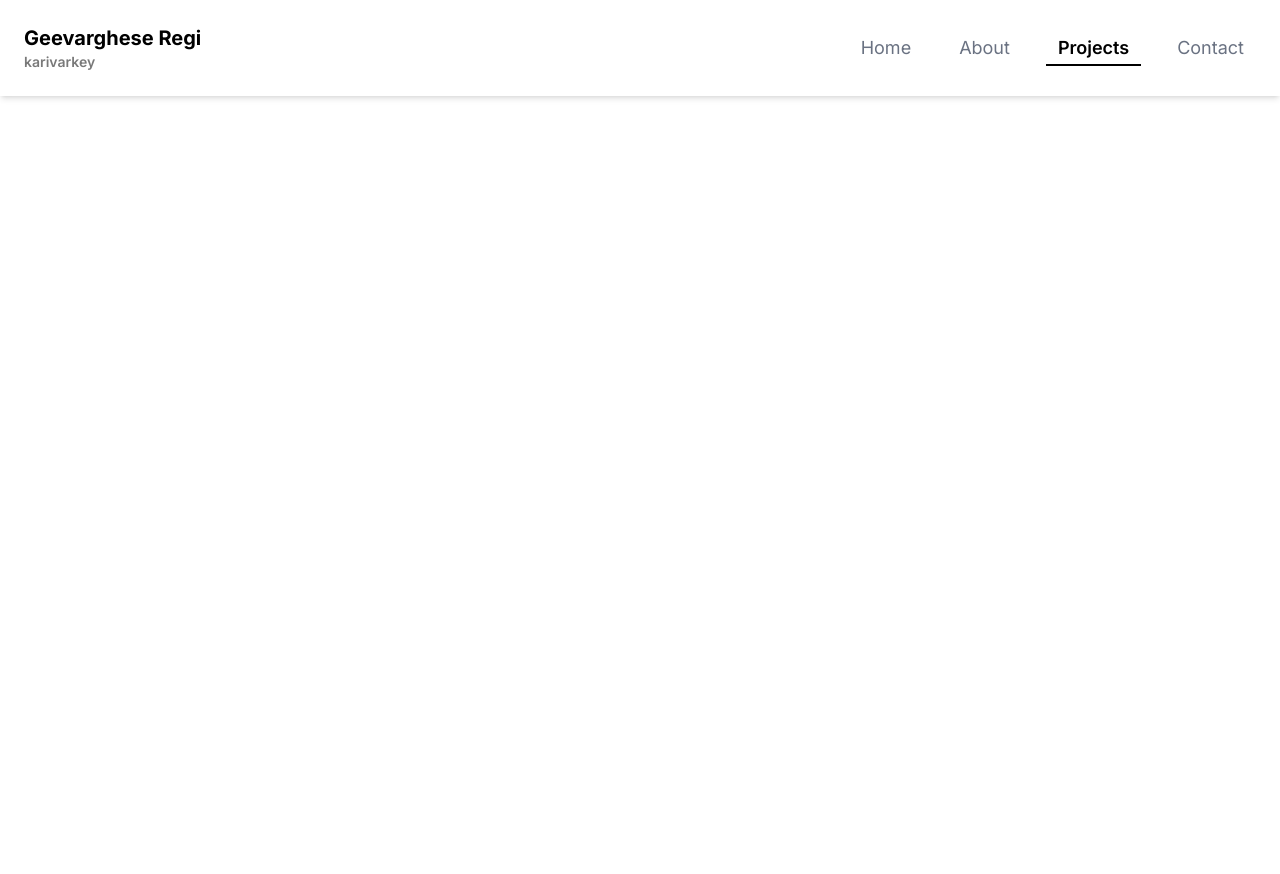
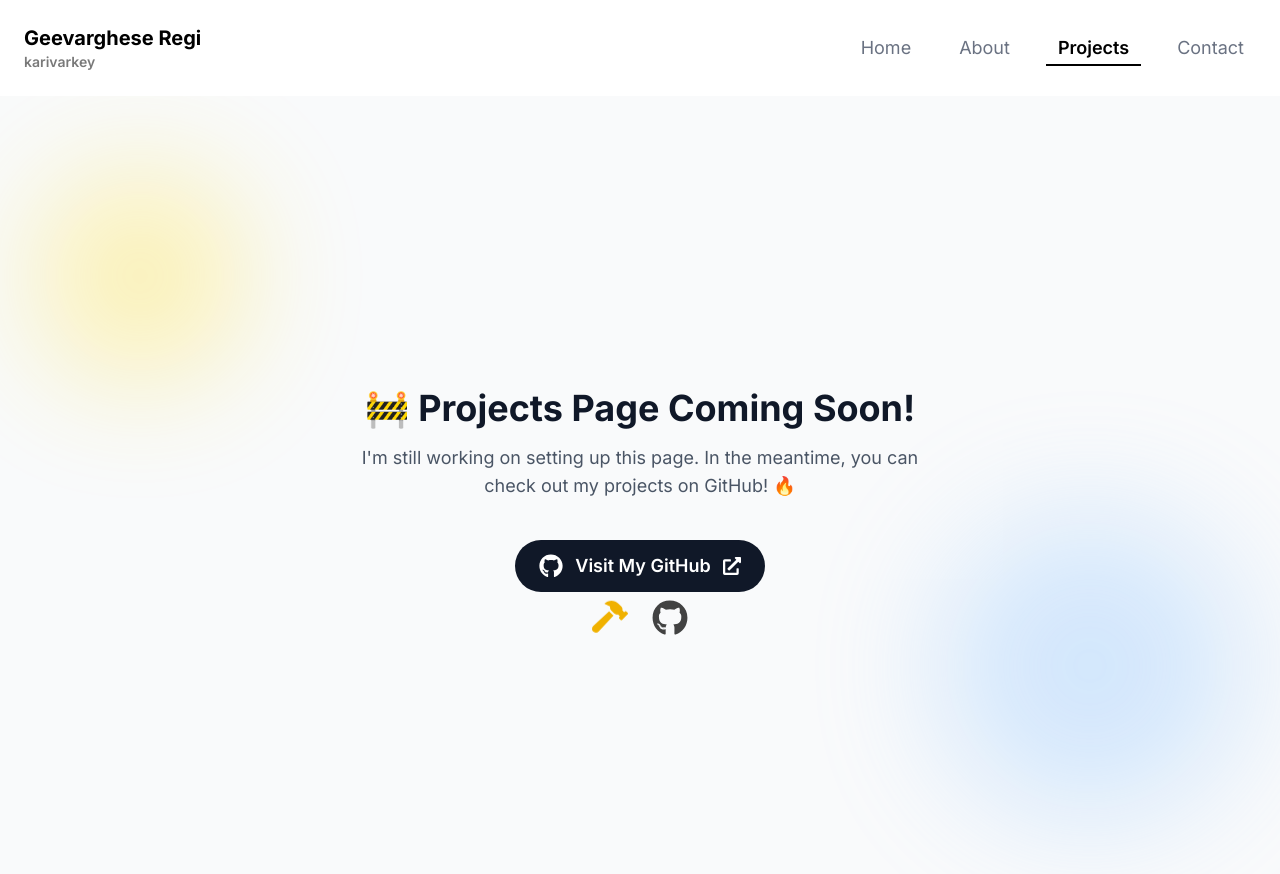
Before and after one commit to karivarkey/portfolio, a React (Vite) app: page /projects in a window 1280 px wide. Shown: the top 874 px of the page. Before the commit the page ends 800 px from the top, so only its background shows below. Built offline with nearby package versions, Linux system fonts and the light colour scheme.

Commit message:
add Projects page and routing; implement animated elements and GitHub link

```diff
--- a/src/App.tsx
+++ b/src/App.tsx
@@ -5,6 +5,7 @@ import Home from "./pages/Home";
 import Header from "./components/Header/Header";
 import About from "./pages/About";
 import Contact from "./pages/Contact";
+import Project from "./pages/Project";
 const App = () => {
   const [isMobile, setIsMobile] = useState(window.innerWidth <= 768);
 
@@ -24,6 +25,7 @@ const App = () => {
         <Route path="/" element={isMobile ? <Card /> : <Home />} />
         <Route path="/about" element={<About />} />
         <Route path="/contact" element={<Contact />} />
+        <Route path="/projects" element={<Project />} />
       </Routes>
     </BrowserRouter>
   );
--- /dev/null
+++ b/src/pages/Project.tsx
@@ -0,0 +1,64 @@
+import { useEffect, useState } from "react";
+import { FaGithub, FaExternalLinkAlt, FaHammer } from "react-icons/fa";
+
+const Projects = () => {
+  const [animate, setAnimate] = useState(false);
+
+  useEffect(() => {
+    setAnimate(true);
+  }, []);
+
+  return (
+    <div className="flex flex-col items-center justify-center h-screen bg-gray-50 text-gray-900 p-6 relative overflow-hidden">
+      {/* Heading */}
+      <h1
+        className={`text-4xl font-bold mt-8 mb-4 opacity-0 transition-all duration-1000 delay-200 ${
+          animate ? "opacity-100" : ""
+        }`}
+      >
+        🚧 Projects Page Coming Soon!
+      </h1>
+      <p
+        className={`text-gray-600 text-lg text-center max-w-xl mb-6 opacity-0 transition-all duration-1000 delay-400 ${
+          animate ? "opacity-100" : ""
+        }`}
+      >
+        I'm still working on setting up this page. In the meantime, you can
+        check out my projects on GitHub! 🔥
+      </p>
+
+      {/* GitHub Link */}
+      <a
+        href="https://github.com/karivarkey" // Change to your actual GitHub URL
+        target="_blank"
+        rel="noopener noreferrer"
+        className="flex items-center gap-3 bg-gray-900 text-white px-6 py-3 rounded-full text-lg font-semibold transition-all duration-300 hover:bg-gray-700 opacity-0 translate-y-4 transition-all duration-1000 delay-600"
+        style={{
+          opacity: animate ? 1 : 0,
+          transform: animate ? "translateY(0)" : "translateY(10px)",
+        }}
+      >
+        <FaGithub className="text-2xl" />
+        Visit My GitHub <FaExternalLinkAlt />
+      </a>
+
+      {/* Animated Background Elements */}
+      <div className="absolute inset-0 pointer-events-none ">
+        <div className="absolute w-[200px] h-[200px] bg-yellow-300 opacity-20 rounded-full blur-3xl top-20 left-10 animate-pulse" />
+        <div className="absolute w-[300px] h-[300px] bg-blue-300 opacity-20 rounded-full blur-3xl bottom-20 right-10 animate-pulse" />
+      </div>
+
+      {/* Icons for fun */}
+      <div
+        className={`mt-6 flex gap-6 opacity-0 transition-all duration-1000 delay-800 ${
+          animate ? "opacity-100" : ""
+        }`}
+      >
+        <FaHammer className="text-4xl text-yellow-500 animate-bounce" />
+        <FaGithub className="text-4xl text-black animate-pulse" />
+      </div>
+    </div>
+  );
+};
+
+export default Projects;
```
